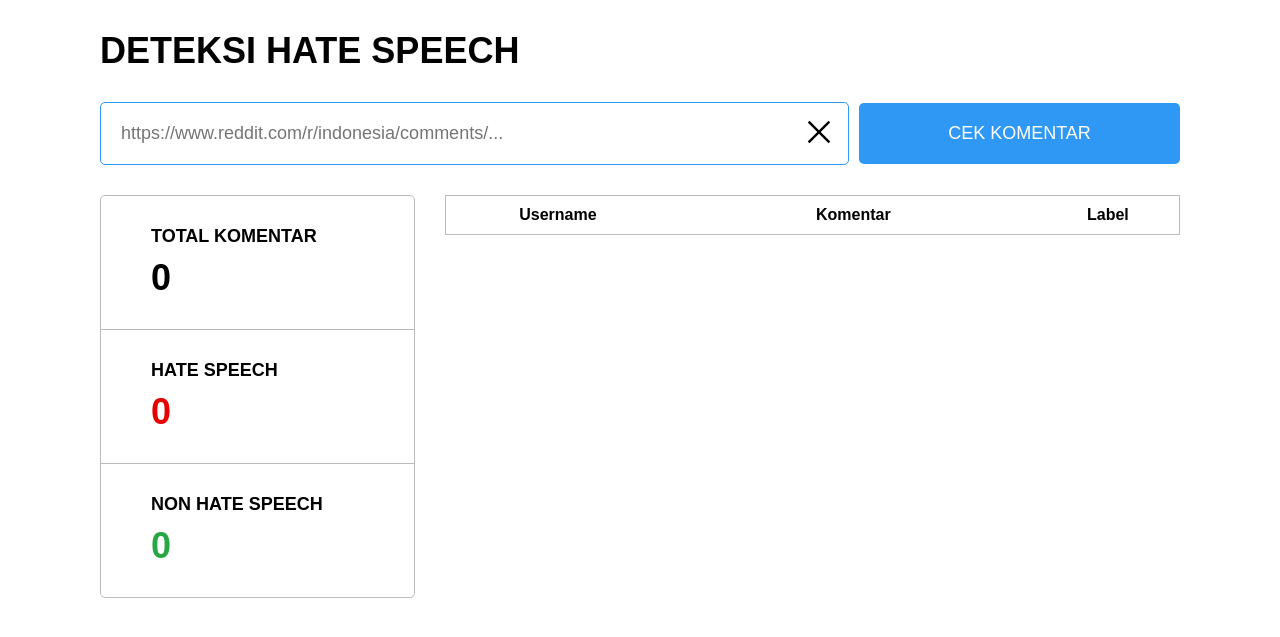
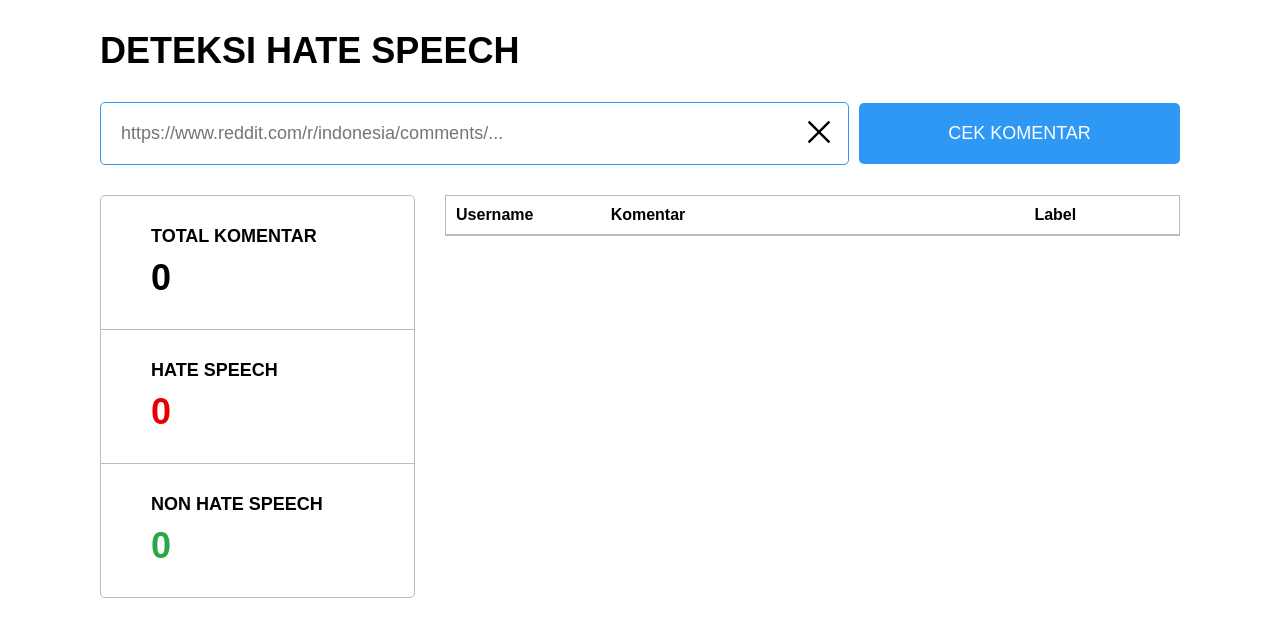
Before and after one commit to kecekece/scraping-reddit, a Flask app: page / in a window 1280 px wide. Shown: the top 637 px of the page. Run offline with Flask 3, Linux system fonts and the light colour scheme; lists and menus that the app fills with data are empty.

Commit message:
feat: handle error css

```diff
--- a/static/css/style.css
+++ b/static/css/style.css
@@ -172,7 +172,7 @@ body{
     flex-direction: column;
     justify-content: start;
     align-items: center;
-    gap: 10px;
+    /* gap: 10px; */
 }
 
 .table-container table{
@@ -181,9 +181,22 @@ body{
     border-radius: 5px;
     border: 1px solid var(--bd1);
 }
+.table-container table tr{
+    /* background: red; */
+    display: flex;
+    align-items: start;
+    border-bottom: 1px solid var(--bd1);
+}
+.table-container table tr > *:nth-child(1),
+.table-container table tr > *:nth-child(3){
+    flex:1;
+}
+.table-container table tr > *:nth-child(2){
+    flex:3;
+}
 .table-container table td,th{
-    border-bottom: 1px solid var(--bd1);
     padding: 10px;
+    text-align: left;
 }
 .table-container table th:nth-child(3){
     min-width: 20%;
```
